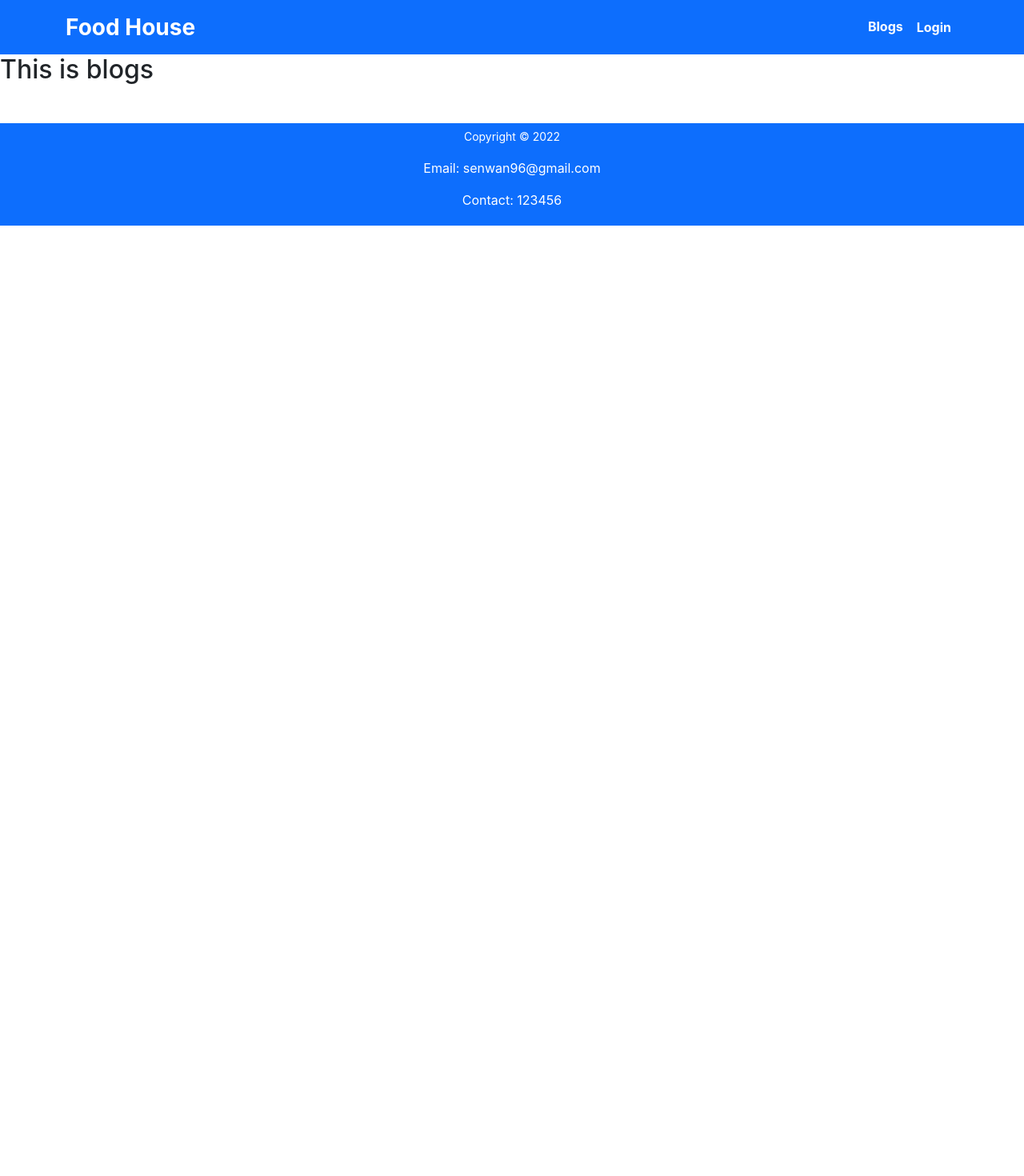
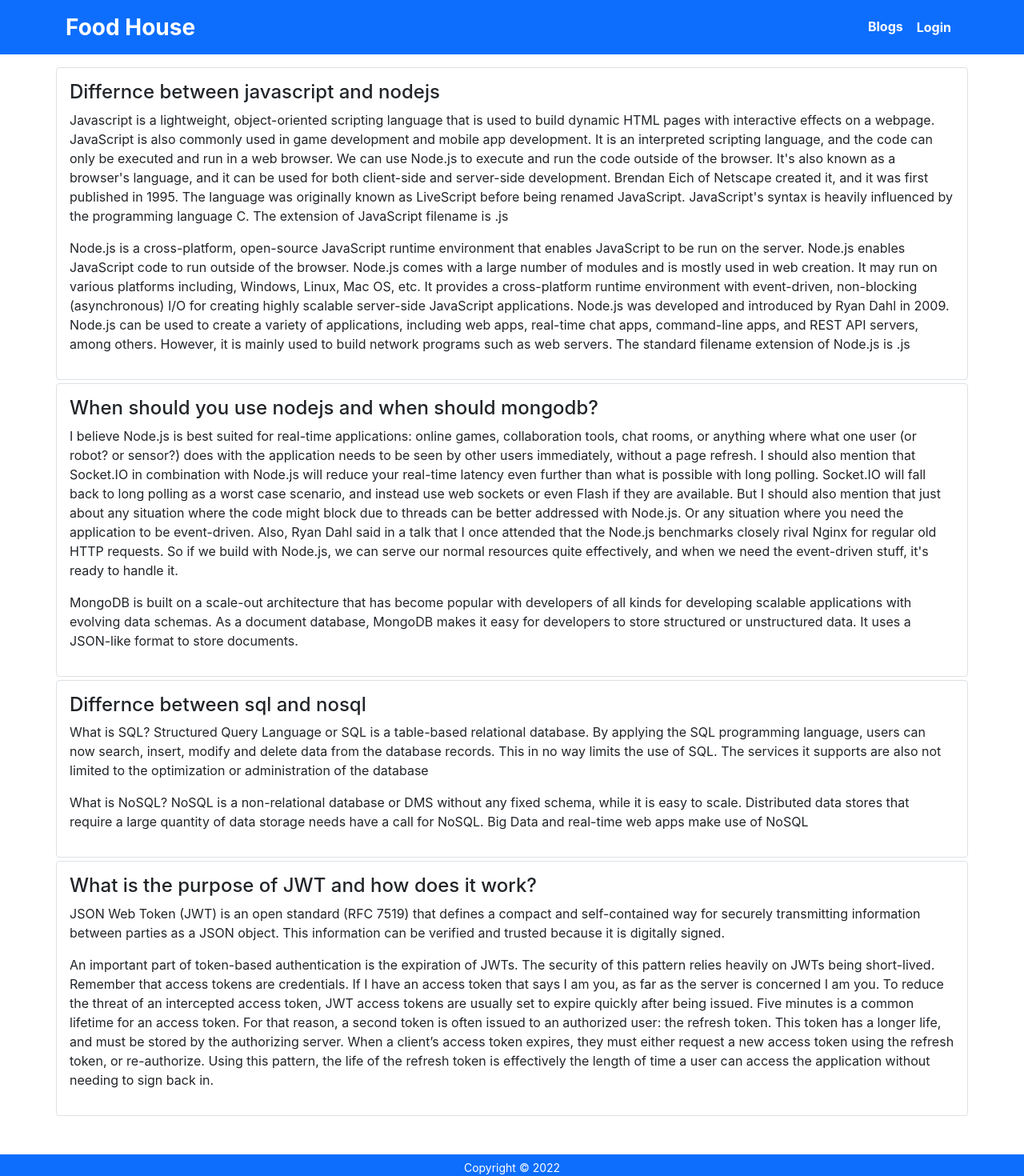
Before and after one commit to SenWan/warehouse-management-client, a React (Create React App) app: page /blogs in a window 1280 px wide. Shown: the top 1470 px of the page at 80% size. Before the commit the page ends 800 px from the top, so only its background shows below. Built offline with nearby package versions, Linux system fonts and the light colour scheme; no server answers.

Commit message:
blogs content uploaded

```diff
--- a/src/Pages/Blogs/Blogs.js
+++ b/src/Pages/Blogs/Blogs.js
@@ -3,7 +3,49 @@ import React from 'react';
 const Blogs = () => {
     return (
         <div>
-            <h2>This is blogs</h2>
+            <div className='container mt-3 border rounded p-3'>
+                <h4>Differnce between javascript and nodejs</h4>
+                <p className='text-left'>
+                    Javascript is a lightweight, object-oriented scripting language that is used to build dynamic HTML pages with interactive effects on a webpage. JavaScript is also commonly used in game development and mobile app development. It is an interpreted scripting language, and the code can only be executed and run in a web browser. We can use Node.js to execute and run the code outside of the browser. It's also known as a browser's language, and it can be used for both client-side and server-side development. Brendan Eich of Netscape created it, and it was first published in 1995. The language was originally known as LiveScript before being renamed JavaScript. JavaScript's syntax is heavily influenced by the programming language C. The extension of JavaScript filename is .js
+                </p>
+                <p>
+                    Node.js is a cross-platform, open-source JavaScript runtime environment that enables JavaScript to be run on the server. Node.js enables JavaScript code to run outside of the browser. Node.js comes with a large number of modules and is mostly used in web creation. It may run on various platforms including, Windows, Linux, Mac OS, etc. It provides a cross-platform runtime environment with event-driven, non-blocking (asynchronous) I/O for creating highly scalable server-side JavaScript applications.
+
+                    Node.js was developed and introduced by Ryan Dahl in 2009. Node.js can be used to create a variety of applications, including web apps, real-time chat apps, command-line apps, and REST API servers, among others. However, it is mainly used to build network programs such as web servers. The standard filename extension of Node.js is .js
+                </p>
+            </div>
+            <div className='container border rounded p-3 mt-1'>
+                <h4>When should you use nodejs and when should mongodb?</h4>
+                <p>
+                    I believe Node.js is best suited for real-time applications: online games, collaboration tools, chat rooms, or anything where what one user (or robot? or sensor?) does with the application needs to be seen by other users immediately, without a page refresh.
+                    I should also mention that Socket.IO in combination with Node.js will reduce your real-time latency even further than what is possible with long polling. Socket.IO will fall back to long polling as a worst case scenario, and instead use web sockets or even Flash if they are available.
+                    But I should also mention that just about any situation where the code might block due to threads can be better addressed with Node.js. Or any situation where you need the application to be event-driven.
+                    Also, Ryan Dahl said in a talk that I once attended that the Node.js benchmarks closely rival Nginx for regular old HTTP requests. So if we build with Node.js, we can serve our normal resources quite effectively, and when we need the event-driven stuff, it's ready to handle it.
+                </p>
+                <p>
+                    MongoDB is built on a scale-out architecture that has become popular with developers of all kinds for developing scalable applications with evolving data schemas. As a document database, MongoDB makes it easy for developers to store structured or unstructured data. It uses a JSON-like format to store documents.
+                </p>
+            </div>
+            <div className='container mt-1 p-3 border rounded'>
+                <h4>Differnce between sql and nosql</h4>
+                <p>
+                    What is SQL?
+                    Structured Query Language or SQL is a table-based relational database. By applying the SQL programming language, users can now search, insert, modify and delete data from the database records. This in no way limits the use of SQL. The services it supports are also not limited to the optimization or administration of the database
+                </p>
+                <p>
+                    What is NoSQL?
+                    NoSQL is a non-relational database or DMS without any fixed schema, while it is easy to scale. Distributed data stores that require a large quantity of data storage needs have a call for NoSQL. Big Data and real-time web apps make use of NoSQL
+                </p>
+            </div>
+            <div className='mt-1 p-3 container rounded border'>
+                <h4>What is the purpose of JWT and how does it work?</h4>
+                <p>
+                    JSON Web Token (JWT) is an open standard (RFC 7519) that defines a compact and self-contained way for securely transmitting information between parties as a JSON object. This information can be verified and trusted because it is digitally signed.
+                </p>
+                <p>
+                    An important part of token-based authentication is the expiration of JWTs. The security of this pattern relies heavily on JWTs being short-lived. Remember that access tokens are credentials. If I have an access token that says I am you, as far as the server is concerned I am you. To reduce the threat of an intercepted access token, JWT access tokens are usually set to expire quickly after being issued. Five minutes is a common lifetime for an access token. For that reason, a second token is often issued to an authorized user: the refresh token. This token has a longer life, and must be stored by the authorizing server. When a client’s access token expires, they must either request a new access token using the refresh token, or re-authorize. Using this pattern, the life of the refresh token is effectively the length of time a user can access the application without needing to sign back in.
+                </p>
+            </div>
         </div>
     );
 };
--- a/src/Shared/NotFound/NotFound.js
+++ b/src/Shared/NotFound/NotFound.js
@@ -4,6 +4,7 @@ const NotFound = () => {
     return (
         <div>
             <h1 className='text-center'>404 NOT FOUND</h1>
+            <h1 className='text-center'>Your searching result is not available</h1>
         </div>
     );
 };
```
